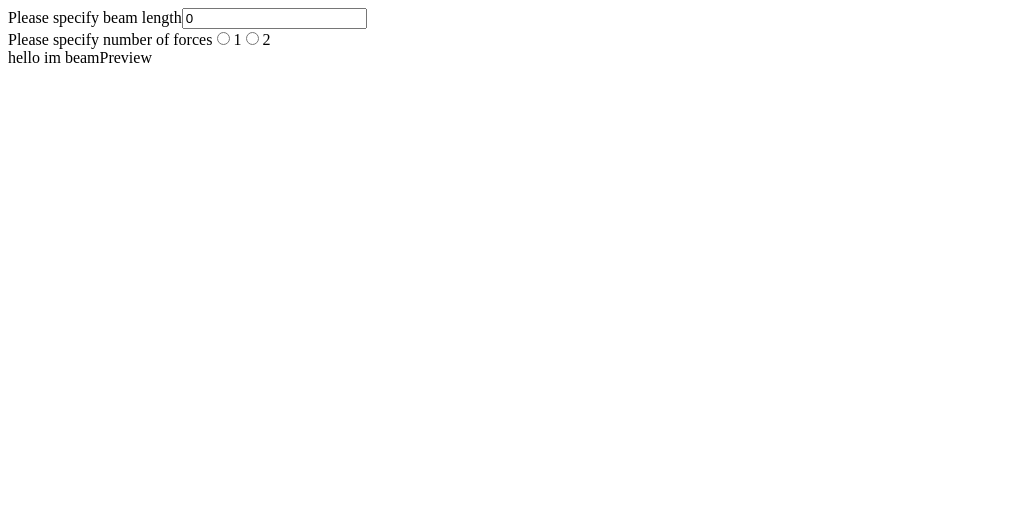
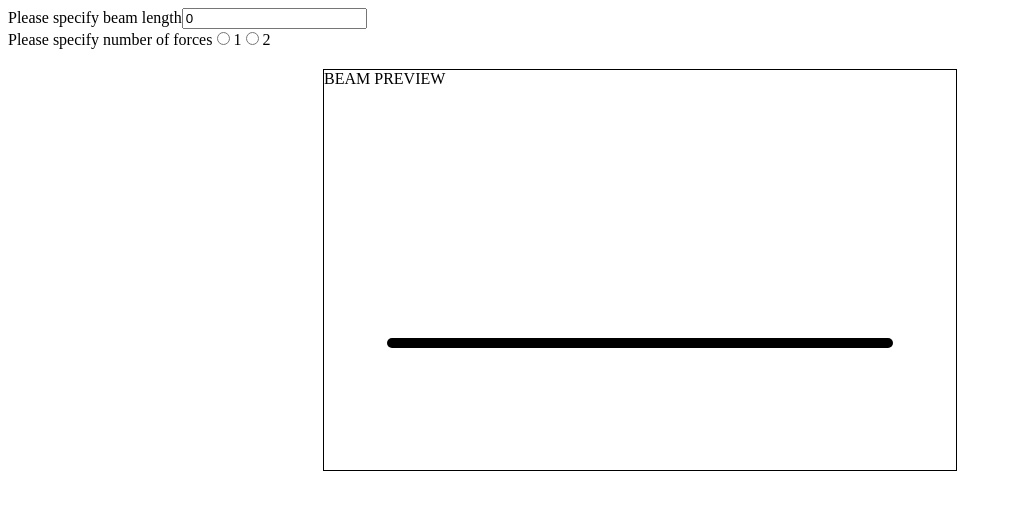
Before and after one commit to krzysztof-kuik/Project_Beam_Calculator, a React (Create React App) app: page / in a window 1280 px wide. Shown: the top 510 px of the page, without its empty margins (0-1012 px from the left). Built offline with nearby package versions, Linux system fonts and the light colour scheme.

Commit message:
update of: App component, Form component

```diff
--- a/src/components/app/app.js
+++ b/src/components/app/app.js
@@ -3,10 +3,25 @@ import Form from '../form/form'
 import BeamPreview from '../beam_preview/beam_preview';
 
 class App extends Component {
+
+  constructor(props) {
+    super(props);
+    this.state = {
+
+    }
+  }
+
+  getState = (data) => {
+    const target = data.target;
+    this.setState({
+      [target.name]: target.value
+    })
+  }
+
   render() {
     return (
       <>
-                <Form />
+        <Form getState={this.getState} />
         <BeamPreview />
       </>
     )
--- a/src/components/beam_preview/beam_preview.js
+++ b/src/components/beam_preview/beam_preview.js
@@ -1,10 +1,13 @@
 import React, { Component } from 'react'
+import './beam_preview.scss';
+
 
 class BeamPreview extends Component {
     render() {
         return (
             <div className="beamPreview">
-                hello im beamPreview
+                BEAM PREVIEW
+                <div className="beamPreview__beam"></div>
             </div>
         )
     }
--- a/src/components/beam_preview/beam_preview.scss
+++ b/src/components/beam_preview/beam_preview.scss
@@ -0,0 +1,17 @@
+.beamPreview {
+    width: 50%;
+    height: 400px;
+    border: 1px solid black;
+    margin: 20px auto;
+    // display: flex;
+    // flex-direction: column;
+    // justify-content: center;
+
+    .beamPreview__beam {
+        width: 80%;
+        height: 10px;
+        background-color: black;
+        border-radius: 5px;
+        margin: 250px auto auto auto;
+    }
+}
--- a/src/components/form/form.js
+++ b/src/components/form/form.js
@@ -20,19 +20,22 @@ class Form extends Component {
     this.setState({
       [e.target.name]: e.target.value
     })
+
+    this.props.getState(e);
   }
 
   render() {
-
+    console.log(this.props);
     let forceForms = [];
     for (let i = 1; i <= this.state.numOfForces; i++) {
+      let minXValue = i >= 2 ? parseInt(this.state[`force_${i - 1}_X`]) + 1 : 0;
       forceForms.push(
         <div>
           <label> Please specify value of Force Number {i}
             <input onChange={this.numInputHandler} name={`force_${i}_Value`} type="number" value={this.state[`force_${i}_Value`]} />
           </label>
           <label> Please specify x coordinate of Force Number {i}
-            <input onChange={this.numInputHandler} name={`force_${i}_X`} type="number" value={this.state[`force_${i}_X`]} />
+            <input onChange={this.numInputHandler} name={`force_${i}_X`} type="number" value={this.state[`force_${i}_X`]} min={minXValue} />
           </label>
         </div>
       )
```
Lines whose indentation alone changed are shown as unchanged.
